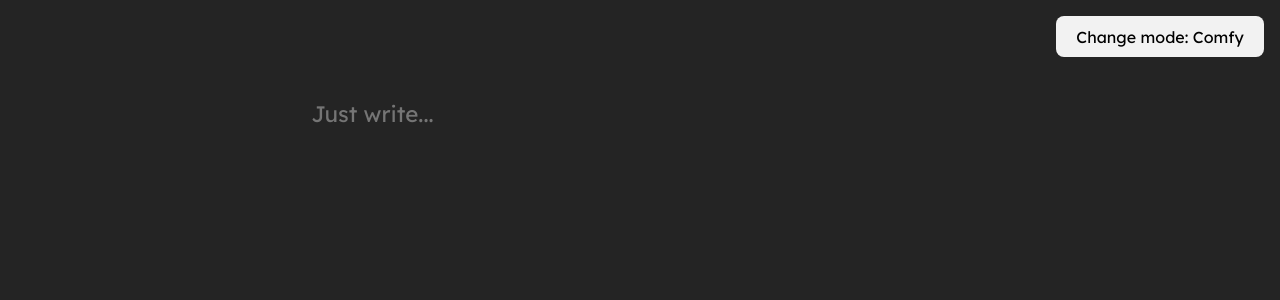
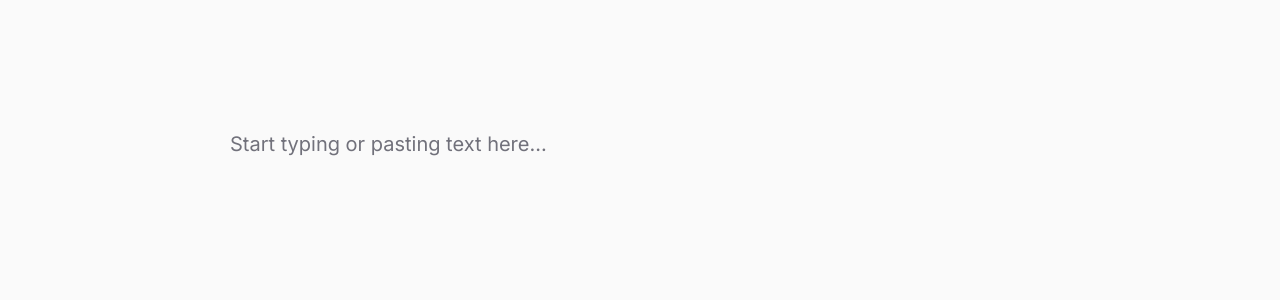
Before and after one commit to JavChz/ComfyRead, a React (Vite) app: page / in a window 1280 px wide. Shown: the top 300 px of the page. Built offline with nearby package versions, Linux system fonts and the light colour scheme.

Commit message:
feat: implement UI layout with Tailwind CSS, theme toggling, and idle-aware controls

```diff
--- a/package.json
+++ b/package.json
@@ -11,8 +11,10 @@
     "deploy": "npm run build && gh-pages -d dist"
   },
   "dependencies": {
+    "@tailwindcss/vite": "^4.2.2",
     "react": "^19.2.5",
-    "react-dom": "^19.2.5"
+    "react-dom": "^19.2.5",
+    "tailwindcss": "^4.2.2"
   },
   "devDependencies": {
     "@types/react": "^19.2.14",
--- a/src/App.css
+++ b/src/App.css
@@ -1,105 +1 @@
-:root {
-	--color-primary: #f2f2f2;
-	--color-secondary: #1a1a1a;
-	--font-main: Lexend, "Open Sans", Avenir, Helvetica, Arial, sans-serif;
-}
-
-@media (prefers-color-scheme: light) {
-	:root {
-		--color-primary: #1a1a1a;
-		--color-secondary: #f2f2f2;
-	}
-}
-
-html {
-	background-color: var(--color-secondary);
-	font-family: var(--font-main);
-	font-size: 100%;
-}
-
-h1 {
-	font-size: 3.2em;
-	line-height: 1.1;
-}
-
-button {
-	border-radius: 8px;
-	border: 1px solid transparent;
-	padding: 0.6em 1.2em;
-	font-size: 1em;
-	font-weight: 500;
-	font-family: inherit;
-	background-color: var(--color-secondary);
-	cursor: pointer;
-	transition: border-color 0.25s;
-}
-
-button:hover {
-	border-color: #646cff;
-}
-
-button:focus,
-button:focus-visible {
-	outline: 4px auto -webkit-focus-ring-color;
-}
-
-/* Themes */
-.comfy textarea {
-	margin: 6rem auto 0;
-	height: calc(100dvh - 7rem);
-}
-
-.compact textarea {
-	margin: 2rem 2rem 0;
-	height: calc(100dvh - 2rem);
-}
-
-textarea {
-	background-color: transparent;
-	border: none;
-	color: inherit;
-	color: var(--color-primary);
-	display: block;
-	font-family: var(--font-main);
-	font-size: 1.4rem;
-	padding-right: 3rem;
-	line-height: 1.5;
-	resize: none;
-	width: 45ch;
-}
-
-textarea::selection {
-	background-color: var(--color-primary);
-	color: var(--color-secondary);
-}
-
-textarea:focus {
-	outline: none;
-}
-.button {
-	transition: all 0.3s ease-in-out;
-	position: absolute;
-	top: 1rem;
-	right: 1rem;
-}
-
-.show {
-	opacity: 1;
-}
-
-.hide {
-	opacity: 0;
-}
-
-/* scrollbar styles */
-::-webkit-scrollbar {
-	width: 10px;
-}
-
-::-webkit-scrollbar-track {
-	background: #1a1a1a;
-}
-
-::-webkit-scrollbar-thumb {
-	background: #888;
-}
+/* Tailwind CSS used for styling. See index.css */
--- a/src/App.tsx
+++ b/src/App.tsx
@@ -1,71 +1,45 @@
 import { useState, useEffect } from 'react';
+import { useIdle } from './hooks/useIdle';
 
 import './App.css';
 
 import Textbox from './components/Textbox';
+import Controls from './components/Controls';
 
-interface Settings {
-	theme: 'comfy' | 'compact';
-	openModal: boolean;
-}
+export type LayoutMode = 'comfy' | 'compact';
+export type ThemeMode = 'light' | 'dark';
 
 function App() {
-	const defaultSettings: Settings = {
-		theme: 'comfy',
-		openModal: false,
+	const [layoutMode, setLayoutMode] = useState<LayoutMode>('comfy');
+	// Check standard user preference for initial state
+	const [themeMode, setThemeMode] = useState<ThemeMode>(() => {
+        if (typeof window !== 'undefined') {
+            return window.matchMedia('(prefers-color-scheme: light)').matches ? 'light' : 'dark';
+        }
+        return 'dark';
+    });
+	const { isIdle, setIsHoveringControl } = useIdle(1500);
+
+	const handleToggleLayout = () => {
+		setLayoutMode((prev) => (prev === 'comfy' ? 'compact' : 'comfy'));
 	};
-	const [modalOpen, setModalOpen] = useState(false);
-	const [hide, setHide] = useState(false);
-	const [settings, setSettings] = useState<Settings>(defaultSettings);
-	const [mouseOverButton, setMouseOverButton] = useState(false);
 
-	function openModal(): void {
-		setModalOpen(!modalOpen);
-		setSettings({ ...settings, theme: modalOpen ? 'comfy' : 'compact' });
-	}
-
-	function handleMouseOver() {
-		setMouseOverButton(true);
-	}
-
-	function handleMouseOut() {
-		setMouseOverButton(false);
-	}
-
-	useEffect(() => {
-		let timeoutId: any;
-
-		const handleMouseMove = () => {
-			setHide(false);
-			if (timeoutId) {
-				clearTimeout(timeoutId);
-			}
-			timeoutId = setTimeout(() => {
-				if (!mouseOverButton) {
-					setHide(true);
-				}
-			}, 1000);
-		};
-
-		document.addEventListener('mousemove', handleMouseMove);
-
-		return () => {
-			document.removeEventListener('mousemove', handleMouseMove);
-			clearTimeout(timeoutId);
-		};
-	}, [mouseOverButton]);
+	const handleToggleTheme = () => {
+		setThemeMode((prev) => (prev === 'light' ? 'dark' : 'light'));
+	};
 
 	return (
-		<div className="App">
-			<button
-				onClick={openModal}
-				className={hide ? 'hide button' : 'show button'}
-				onMouseOver={handleMouseOver}
-				onMouseOut={handleMouseOut}
-			>
-				Change mode: {settings.theme === 'comfy' ? 'Comfy' : 'Compact'}
-			</button>
-			<Textbox theme={settings.theme} />
+		<div className={`min-h-screen w-full transition-colors duration-300 font-sans flex flex-col ${themeMode === 'dark' ? 'dark bg-zinc-900 text-zinc-100' : 'bg-neutral-50 text-zinc-900'} ${layoutMode === 'comfy' ? 'items-center' : 'items-start justify-start'}`}>
+			<Controls
+				layoutMode={layoutMode}
+				onToggleLayout={handleToggleLayout}
+				themeMode={themeMode}
+				onToggleTheme={handleToggleTheme}
+				isIdle={isIdle}
+				onHoverStart={() => setIsHoveringControl(true)}
+				onHoverEnd={() => setIsHoveringControl(false)}
+			/>
+			<Textbox layoutMode={layoutMode} />
 		</div>
 	);
 }
--- /dev/null
+++ b/src/components/Controls.tsx
@@ -0,0 +1,40 @@
+interface ControlsProps {
+	layoutMode: 'comfy' | 'compact';
+	onToggleLayout: () => void;
+	themeMode: 'light' | 'dark';
+	onToggleTheme: () => void;
+	isIdle: boolean;
+	onHoverStart: () => void;
+	onHoverEnd: () => void;
+}
+
+const Controls = ({
+	layoutMode,
+	onToggleLayout,
+	themeMode,
+	onToggleTheme,
+	isIdle,
+	onHoverStart,
+	onHoverEnd,
+}: ControlsProps) => {
+	const btnClasses = "bg-neutral-100/60 dark:bg-zinc-800/60 border border-black/10 dark:border-white/10 text-zinc-900 dark:text-zinc-100 backdrop-blur-md rounded-full px-5 py-2 text-sm font-medium shadow-sm hover:-translate-y-[1px] hover:text-indigo-600 dark:hover:text-indigo-400 hover:border-indigo-500 dark:hover:border-indigo-400 transition-all duration-200 outline-none focus-visible:ring-2 focus-visible:ring-indigo-500 cursor-pointer";
+
+	return (
+		<div
+			className={`fixed top-6 right-6 z-50 flex gap-3 transition-all duration-500 ease-out transform ${
+				isIdle ? 'opacity-0 -translate-y-2 pointer-events-none' : 'opacity-100 translate-y-0'
+			}`}
+			onMouseEnter={onHoverStart}
+			onMouseLeave={onHoverEnd}
+		>
+			<button onClick={onToggleTheme} className={btnClasses}>
+				Theme: {themeMode === 'light' ? 'Light' : 'Dark'}
+			</button>
+			<button onClick={onToggleLayout} className={btnClasses}>
+				Mode: {layoutMode === 'comfy' ? 'Comfy' : 'Compact'}
+			</button>
+		</div>
+	);
+};
+
+export default Controls;
--- a/src/components/Textbox.tsx
+++ b/src/components/Textbox.tsx
@@ -1,7 +1,21 @@
-const Textbox = ({ theme }: { theme: string }) => {
+interface TextboxProps {
+  layoutMode: 'comfy' | 'compact';
+}
+
+const Textbox = ({ layoutMode }: TextboxProps) => {
   return (
-    <div className={`textarea-container ${theme}`}>
-      <textarea spellCheck="false" placeholder="Just write..." />
+    <div
+      className={`w-full transition-all duration-500 ease-out box-border flex ${
+        layoutMode === 'comfy'
+          ? 'pt-32 px-6 pb-16 justify-center'
+          : 'p-6 justify-start'
+      }`}
+    >
+      <textarea
+        spellCheck="false"
+        placeholder="Start typing or pasting text here..."
+        className="bg-transparent border-none text-current font-sans text-[1.25rem] leading-[1.6] w-full max-w-[65ch] min-h-[calc(100vh-8rem)] resize-none outline-none p-0 selection:bg-indigo-500 selection:text-white placeholder:text-zinc-500 dark:placeholder:text-zinc-500/50"
+      />
     </div>
   );
 };
--- /dev/null
+++ b/src/hooks/useIdle.ts
@@ -0,0 +1,38 @@
+import { useState, useEffect } from 'react';
+
+export function useIdle(timeoutMs: number = 1500) {
+	const [isIdle, setIsIdle] = useState(false);
+	const [isHoveringControl, setIsHoveringControl] = useState(false);
+
+	useEffect(() => {
+		let timeoutId: ReturnType<typeof setTimeout>;
+
+		const handleActivity = () => {
+			setIsIdle(false);
+			clearTimeout(timeoutId);
+
+			timeoutId = setTimeout(() => {
+				if (!isHoveringControl) {
+					setIsIdle(true);
+				}
+			}, timeoutMs);
+		};
+
+		// Initial start
+		handleActivity();
+
+		document.addEventListener('mousemove', handleActivity);
+		document.addEventListener('keydown', handleActivity);
+
+		return () => {
+			document.removeEventListener('mousemove', handleActivity);
+			document.removeEventListener('keydown', handleActivity);
+			clearTimeout(timeoutId);
+		};
+	}, [timeoutMs, isHoveringControl]);
+
+	return {
+		isIdle,
+		setIsHoveringControl,
+	};
+}
--- a/src/index.css
+++ b/src/index.css
@@ -1,19 +1,26 @@
-:root {
-	line-height: 1.5;
-	font-weight: 400;
+@import url('https://fonts.googleapis.com/css2?family=Inter:wght@400;500;600&display=swap');
+@import "tailwindcss";
 
-	color-scheme: light dark;
-	color: rgba(255, 255, 255, 0.87);
-	background-color: #242424;
+@custom-variant dark (&:is(.dark *));
 
-	font-synthesis: none;
-	text-rendering: optimizeLegibility;
-	-webkit-font-smoothing: antialiased;
-	-moz-osx-font-smoothing: grayscale;
-	-webkit-text-size-adjust: 100%;
+@theme {
+  --font-sans: "Inter", ui-sans-serif, system-ui, sans-serif, "Apple Color Emoji", "Segoe UI Emoji", "Segoe UI Symbol", "Noto Color Emoji";
 }
 
-body {
-	margin: 0;
-	min-width: 240px;
+@layer base {
+  ::-webkit-scrollbar {
+    width: 8px;
+  }
+
+  ::-webkit-scrollbar-track {
+    background: transparent;
+  }
+
+  ::-webkit-scrollbar-thumb {
+    @apply bg-zinc-400/50 dark:bg-zinc-600/50 rounded-md;
+  }
+
+  ::-webkit-scrollbar-thumb:hover {
+    @apply bg-zinc-400 dark:bg-zinc-500;
+  }
 }
--- a/vite.config.ts
+++ b/vite.config.ts
@@ -1,8 +1,12 @@
 import { defineConfig } from 'vite'
 import react from '@vitejs/plugin-react'
+import tailwindcss from '@tailwindcss/vite'
 
 // https://vitejs.dev/config/
 export default defineConfig({
   base: "https://javchz.github.io/ComfyRead/",
-  plugins: [react()],
+  plugins: [
+    tailwindcss(),
+    react(),
+  ],
 })
```
Also changed, not shown: 1 other file (tests, documents, lock files or other folders).
